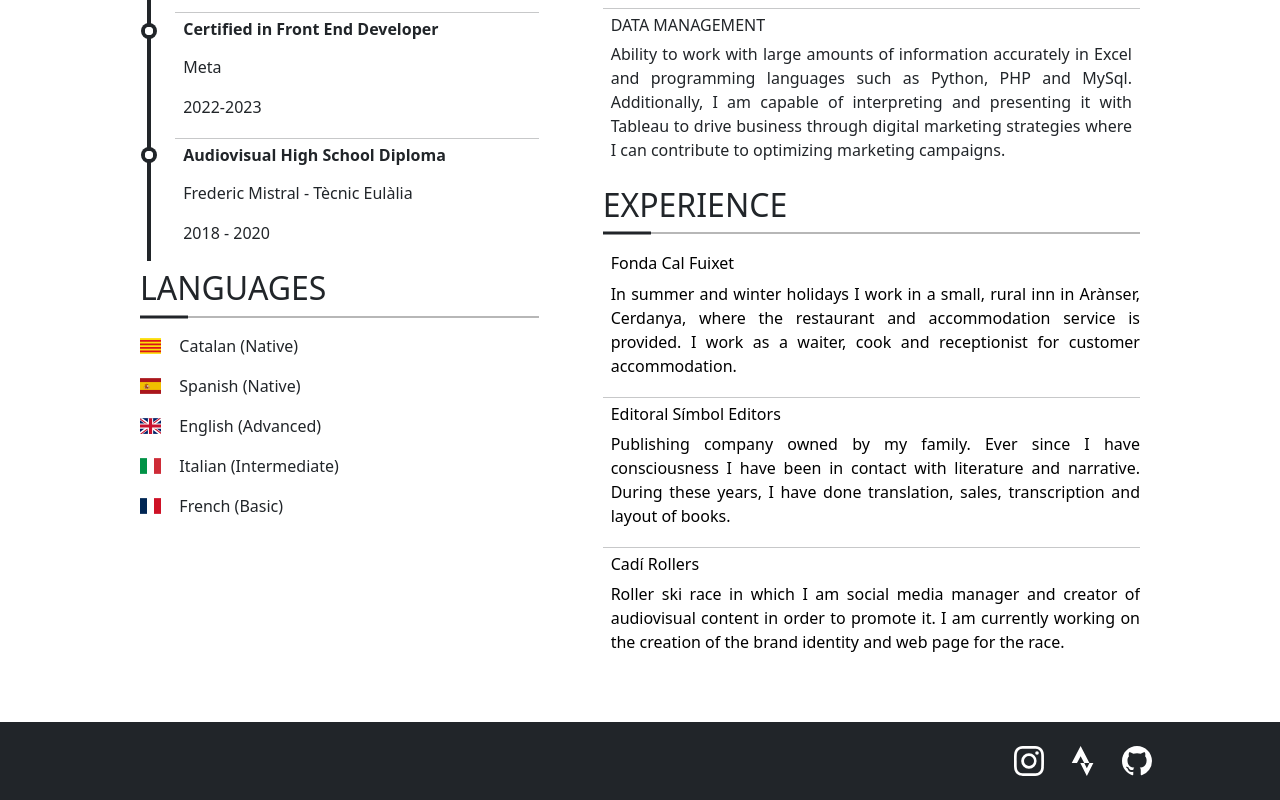
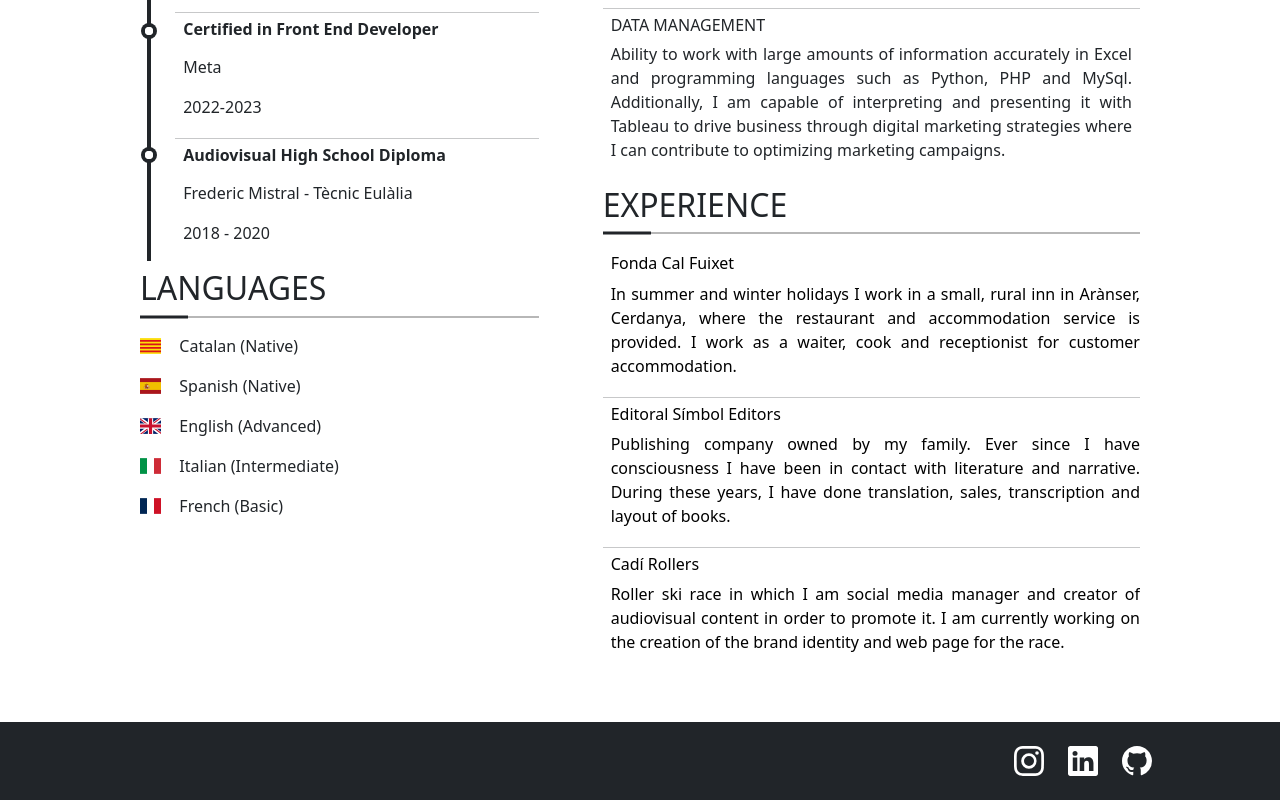
Before and after one commit to jordiciurana16/curriculum-vitae, a React (Vite) app: page / in a window 1280 px wide. Shown: the part 654-1454 px from the top of the page. Built offline with nearby package versions, Linux system fonts and the light colour scheme.

Commit message:
linkedin

```diff
--- a/src/components/Footer/Footer.jsx
+++ b/src/components/Footer/Footer.jsx
@@ -1,6 +1,6 @@
 import React from 'react';
 import styles from './Footer.module.css';
-import { BsInstagram, BsGithub, BsStrava } from 'react-icons/bs';
+import { BsInstagram, BsGithub, BsLinkedin } from 'react-icons/bs';
 
 const Footer = ({ isA4Format }) => {
   return (
@@ -12,8 +12,8 @@ const Footer = ({ isA4Format }) => {
               <a href='https://www.instagram.com/jordiciurana16/' target='_blank' className='text-white me-4'>
                 <BsInstagram size={30} />
               </a>
-              <a href='https://www.strava.com/athletes/94208815' target='_blank' className='text-white me-4'>
-                <BsStrava size={30} />
+              <a href='https://www.linkedin.com/in/jordiciurana16/' target='_blank' className='text-white me-4'>
+                <BsLinkedin size={30} />
               </a>
               <a href='https://www.github.com/jordiciurana16' target='_blank' className='text-white'>
                 <BsGithub size={30} />
```
